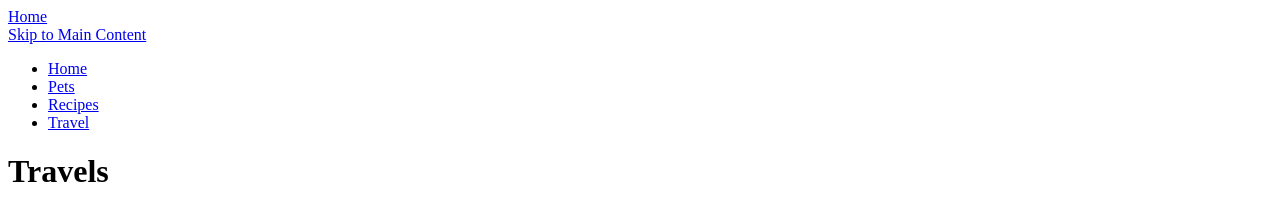
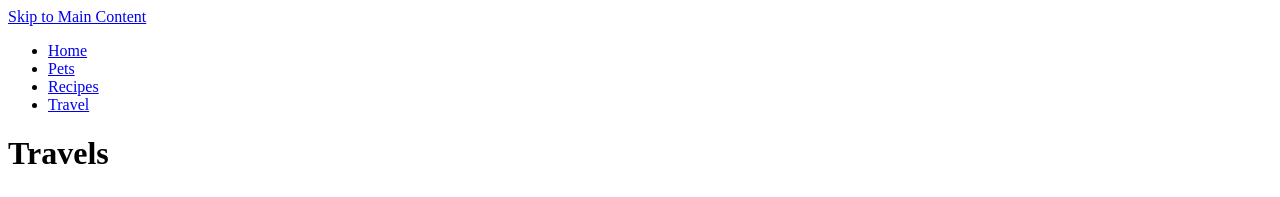
Before and after one commit to sherrieel/ccp_html_w24, a plain HTML site: page travel.html in a window 1280 px wide. Shown: the top 197 px of the page. Drawn offline with Linux system fonts and the light colour scheme.

Commit message:
Add files via upload

```diff
--- a/travel.html
+++ b/travel.html
@@ -7,8 +7,6 @@
 </head>
 <body>
     <header>
-        <a href = "index.html">Home</a>
-        <br>
         <a href = "#main">Skip to Main Content</a>
         <nav>
             <ul>
```
Also changed, not shown: pets.html (+0 -2 lines), recipes.html (+0 -2 lines).
